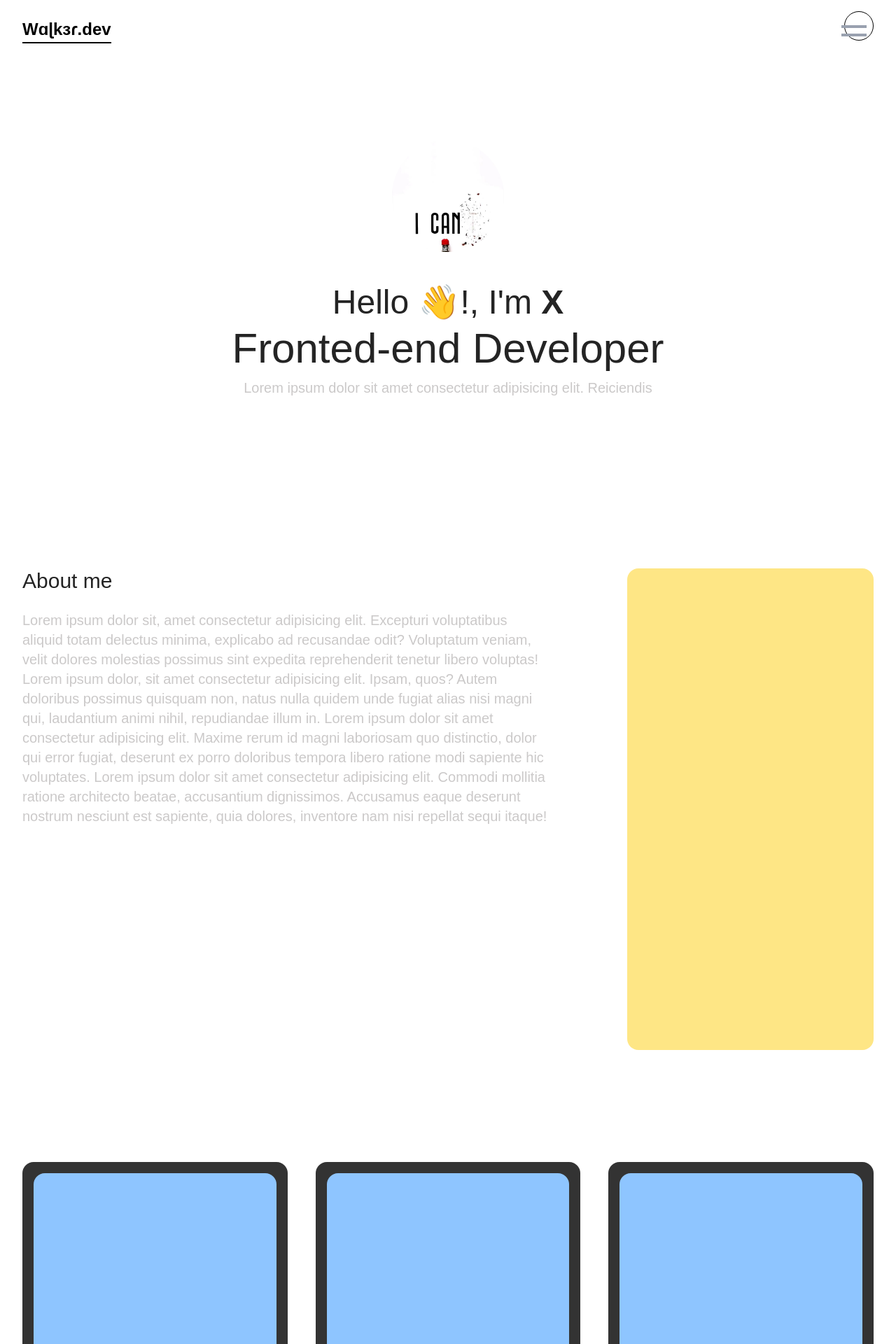
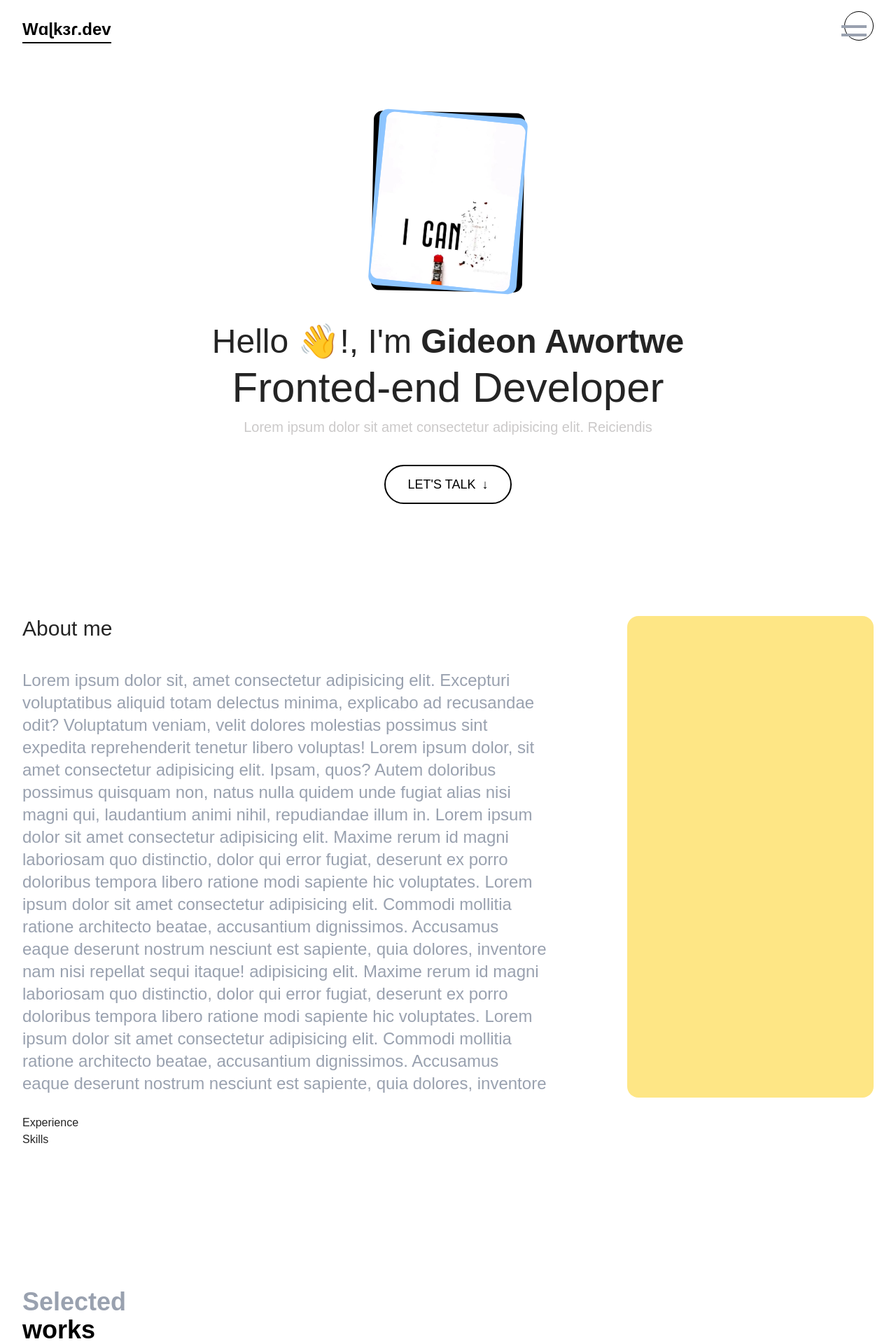
Before and after one commit to Walker-Gideon/walker.dev, a React (Vite) app: page / in a window 1280 px wide. Shown: the top 1920 px of the page at 70% size. Built offline with nearby package versions, Linux system fonts and the light colour scheme; a web font is replaced by a local one.

Commit message:
Created the experience and skills component and working on the about section

```diff
--- a/src/App.jsx
+++ b/src/App.jsx
@@ -1,9 +1,11 @@
 import About from "./components/About";
 import Contact from "./components/Contact";
+import Experienc from "./components/Experienc";
 import Header from "./components/Header";
 import Hero from "./components/Hero";
 import PageLoader from "./components/PageLoader";
 import Projects from "./components/Projects";
+import Skills from "./components/Skills";
 
 function App() {
   return (
@@ -14,6 +16,8 @@ function App() {
       <div className="px-8">
         <Hero />
         <About />
+        <Experienc />
+        <Skills />
         <Projects />
         <Contact />
       </div>
--- a/src/components/About.jsx
+++ b/src/components/About.jsx
@@ -2,10 +2,10 @@ function About() {
   return (
     <div className="mt-40 mb-6 h-[86vh] grid grid-cols-3 gap-20">
       {/* make this div to scroll */}
-      <div className="col-span-2 pr-8">
-        <h1 className="text-3xl font-medium mb-6">About me</h1>
+      <div className="col-span-2 pr-8 h-auto overflow-auto">
+        <h1 className="text-3xl font-medium mb-10">About me</h1>
 
-        <div className="text-xl text-[#cbc9c9]">
+        <div className="text-2xl text-gray-400 mb-14">
           <p>
             Lorem ipsum dolor sit, amet consectetur adipisicing elit. Excepturi
             voluptatibus aliquid totam delectus minima, explicabo ad recusandae
@@ -15,6 +15,12 @@ function About() {
             possimus quisquam non, natus nulla quidem unde fugiat alias nisi
             magni qui, laudantium animi nihil, repudiandae illum in. Lorem ipsum
             dolor sit amet consectetur adipisicing elit. Maxime rerum id magni
+            laboriosam quo distinctio, dolor qui error fugiat, deserunt ex porro
+            doloribus tempora libero ratione modi sapiente hic voluptates. Lorem
+            ipsum dolor sit amet consectetur adipisicing elit. Commodi mollitia
+            ratione architecto beatae, accusantium dignissimos. Accusamus eaque
+            deserunt nostrum nesciunt est sapiente, quia dolores, inventore nam
+            nisi repellat sequi itaque! adipisicing elit. Maxime rerum id magni
             laboriosam quo distinctio, dolor qui error fugiat, deserunt ex porro
             doloribus tempora libero ratione modi sapiente hic voluptates. Lorem
             ipsum dolor sit amet consectetur adipisicing elit. Commodi mollitia
--- a/src/components/Button.jsx
+++ b/src/components/Button.jsx
@@ -18,7 +18,7 @@ function Button({ children, onClick, type }) {
 
   return (
     <button
-      className="border-2 rounded-full border-white uppercase px-5 py-1.5 text-lg text-center text-white cursor-pointer"
+      className="border-2 rounded-full border-black uppercase px-8 py-3 text-lg text-center text-black font-medium cursor-pointer"
       onClick={onClick}
     >
       {children}
--- a/src/components/Contact.jsx
+++ b/src/components/Contact.jsx
@@ -4,10 +4,10 @@ import SocialLink from "./SocialLink";
 
 function Contact() {
   return (
-    <div className="pt-20 h-screen">
+    <div className="pt-50 h-screen">
       <div className="mb-10">
-        <h1 className="text-4xl font-bold text-[#868484]">Contact me,</h1>
-        <h1 className="text-4xl font-medium text-white">
+        <h1 className="text-4xl font-bold text-gray-400">Contact me,</h1>
+        <h1 className="text-4xl font-bold text-black">
           let's make magic together.
         </h1>
       </div>
--- /dev/null
+++ b/src/components/Experienc.jsx
@@ -0,0 +1,9 @@
+function Experienc() {
+  return (
+    <div>
+      <p>Experience</p>
+    </div>
+  );
+}
+
+export default Experienc;
--- a/src/components/Hero.jsx
+++ b/src/components/Hero.jsx
@@ -1,21 +1,23 @@
 import { motion } from "motion/react";
 import Button from "./Button";
-import myimage from "../assets/me.jpg";
+import creatorImage from "../assets/me.jpg";
 
 function Hero() {
   return (
-    <div className="mt-25 w-full h-full flex flex-col items-center justify-center gap-12 px-8">
-      <div className="">
-        <img
-          src={myimage}
-          alt=""
-          class="object-cover rounded-[50%] w-40 h-40"
-        />
+    <div className="mt-15 w-full h-full flex flex-col items-center justify-center gap-12 px-8">
+      <div className="bg-black p-0.5 rounded-xl rotate-1">
+        <div className="bg-blue-300 p-1.5 rounded-xl rotate-3">
+          <img
+            src={creatorImage}
+            alt="Image of the creator of this portfiolo"
+            class="object-cover rounded-xl w-50 h-60 rotate-2"
+          />
+        </div>
       </div>
 
       <div className="text-center justify-self-start whitespace-nowrap">
         <h1 className="text-5xl mb-3">
-          Hello 👋!, I'm <span className="font-bold">X</span>
+          Hello 👋!, I'm <span className="font-bold">Gideon Awortwe</span>
         </h1>
         <p className="text-6xl mb-3">Fronted-end Developer</p>
         <p className="text-xl text-[#cbc9c9] mb-10">
@@ -23,7 +25,7 @@ function Hero() {
         </p>
 
         <Button>
-          let's talk <span>&rarr;</span>
+          let's talk <span className="pl-1 font-bold">&darr;</span>
         </Button>
       </div>
     </div>
--- a/src/components/Projects.jsx
+++ b/src/components/Projects.jsx
@@ -2,7 +2,13 @@ import ProjectCard from "./ProjectCard";
 
 function Projects() {
   return (
-    <div className="mt-40 mb-6 grid grid-cols-3 gap-10">
+    <div className="pt-50 mb-6">
+      <div className="mb-10">
+        <h1 className="text-4xl font-bold text-gray-400">Selected</h1>
+        <h1 className="text-4xl font-bold text-black">works</h1>
+      </div>
+
+      <div className="grid grid-cols-3 gap-10">
         <ProjectCard />
         <ProjectCard />
         <ProjectCard />
@@ -10,6 +16,7 @@ function Projects() {
         <ProjectCard />
         <ProjectCard />
       </div>
+    </div>
   );
 }
 
--- /dev/null
+++ b/src/components/Skills.jsx
@@ -0,0 +1,9 @@
+function Skills() {
+  return (
+    <div>
+      <p>Skills</p>
+    </div>
+  );
+}
+
+export default Skills;
```
Lines whose indentation alone changed are shown as unchanged.
